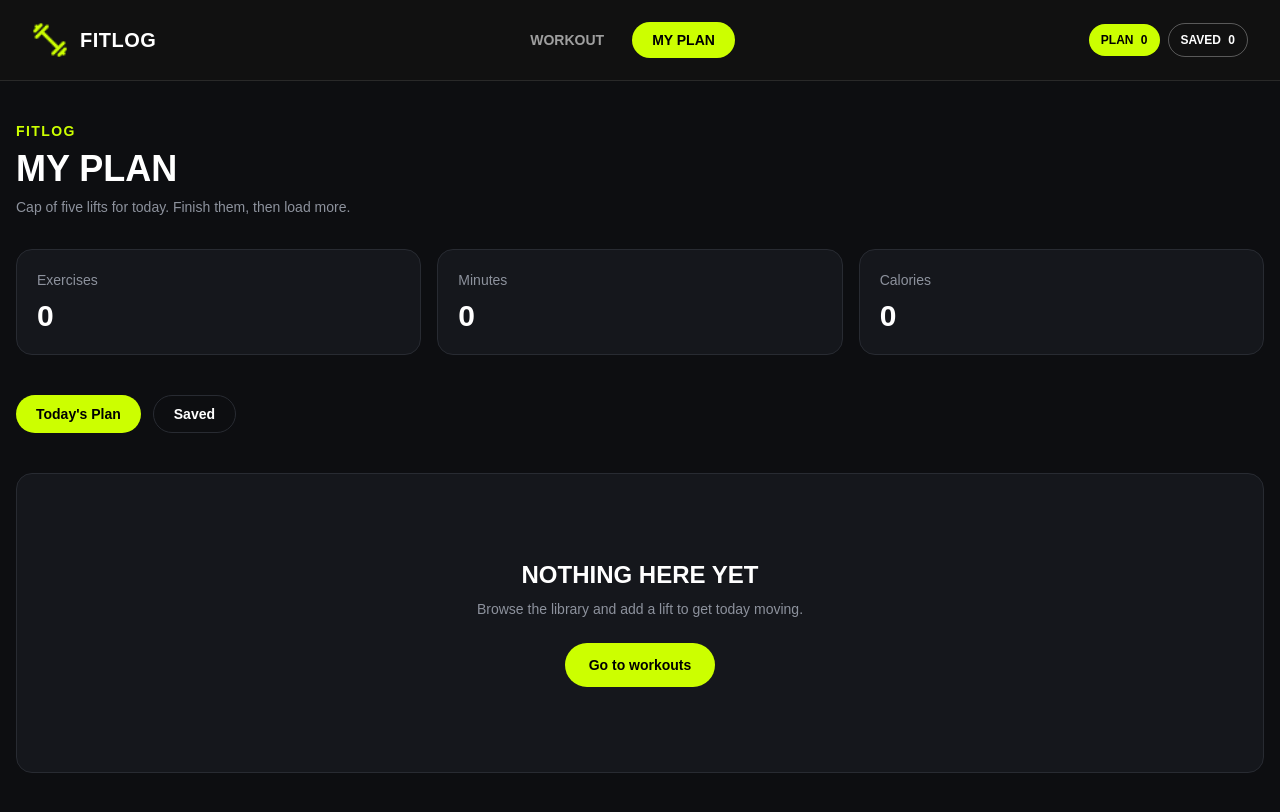
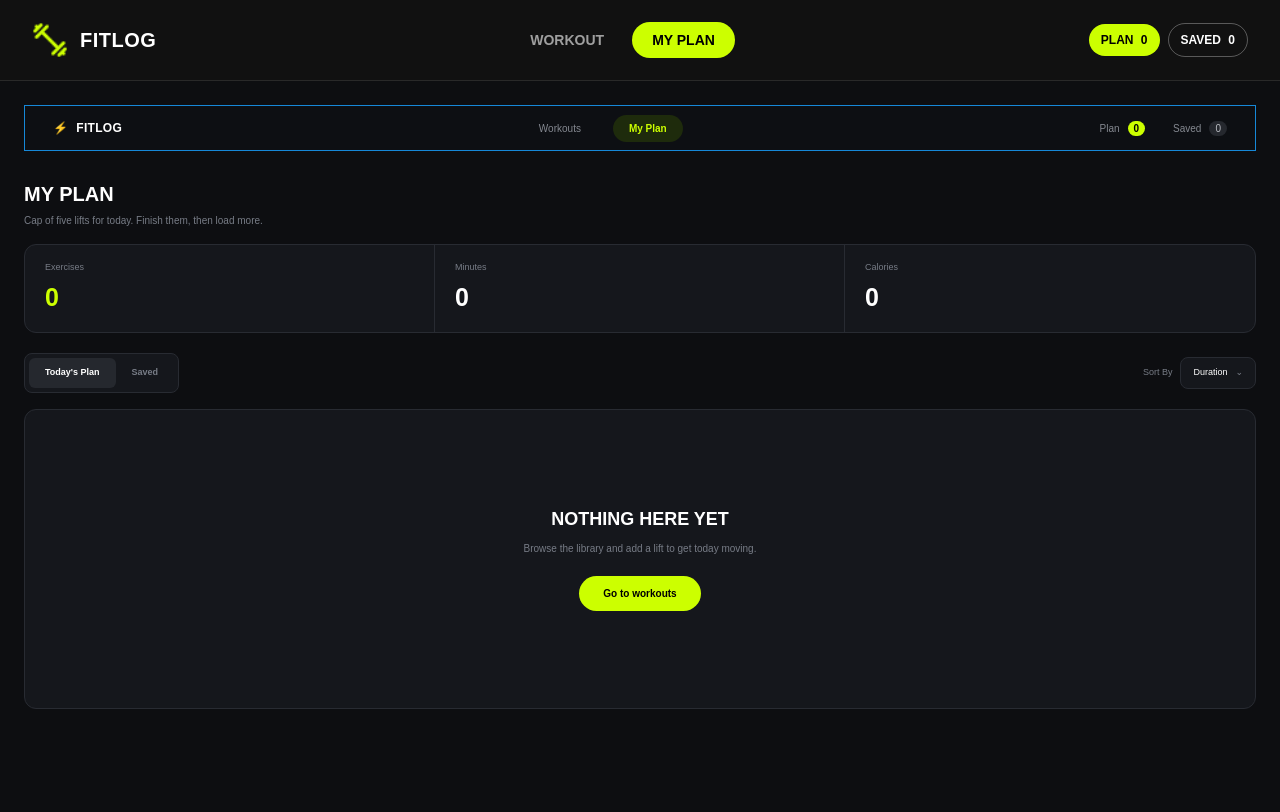
Before and after one commit to shohanurcodes/fit-log, a Next.js app: page /my-plan in a window 1280 px wide. Shown: the top 812 px of the page. Built offline with nearby package versions, Linux system fonts and the light colour scheme.

Commit message:
Add to plan and remove functionality added

```diff
--- /dev/null
+++ b/src/app/components/WorkoutDetails/WorkoutActions.tsx
@@ -0,0 +1,37 @@
+"use client";
+
+import { Bookmark, CalendarPlus } from "lucide-react";
+import { useWorkout } from "@/context/WorkoutContext";
+import { Workout } from "@/types/workout";
+
+interface WorkoutActionsProps {
+  workout: Workout;
+}
+
+const WorkoutActions = ({ workout }: WorkoutActionsProps) => {
+  const { addToPlan, saveWorkout } = useWorkout();
+
+  return (
+    <div className="mt-6 flex flex-wrap gap-3">
+      <button
+        type="button"
+        onClick={() => addToPlan(workout)}
+        className="flex items-center gap-2 rounded-md bg-[#ccff00] px-4 py-2.5 text-xs font-bold text-black transition hover:bg-[#b8e600]"
+      >
+        <CalendarPlus size={14} />
+        Add to today&apos;s plan
+      </button>
+
+      <button
+        type="button"
+        onClick={() => saveWorkout(workout)}
+        className="flex items-center gap-2 rounded-md border border-[#30343c] bg-transparent px-4 py-2.5 text-xs font-medium text-white transition hover:bg-[#181a1f]"
+      >
+        <Bookmark size={14} />
+        Save for later
+      </button>
+    </div>
+  );
+};
+
+export default WorkoutActions;
--- a/src/app/my-plan/page.tsx
+++ b/src/app/my-plan/page.tsx
@@ -1,69 +1,274 @@
+"use client";
+
 import Link from "next/link";
+import Image from "next/image";
+import { useWorkout } from "@/context/WorkoutContext";
 
 const MyPlanPage = () => {
+  const { todayPlan, removeFromPlan } = useWorkout();
+
+  const totalMinutes = todayPlan.reduce(
+    (total, workout) => total + workout.duration,
+    0
+  );
+
+  const totalCalories = todayPlan.reduce(
+    (total, workout) => total + workout.caloriesBurned,
+    0
+  );
+
   return (
-    <main className="min-h-screen bg-[#0d0e11] px-4 py-10 text-white">
-      <div className="mx-auto max-w-7xl">
+    <main className="min-h-screen bg-[#0d0e11] text-white">
+      <div className="mx-auto max-w-[1280px] px-6 py-6">
 
-        <div>
-          <p className="text-sm font-bold tracking-widest text-[#ccff00]">
+        {/* ================= NAVBAR ================= */}
+        <nav className="flex h-[46px] items-center justify-between border border-[#1688d8] bg-[#0d0f13] px-7">
+
+          {/* Logo */}
+          <Link
+            href="/"
+            className="flex items-center gap-2 text-[12px] font-black tracking-wide"
+          >
+            <span className="text-[#ccff00]">⚡</span>
             FITLOG
-          </p>
+          </Link>
 
-          <h1 className="mt-2 text-4xl font-black uppercase">
+          {/* Center Navigation */}
+          <div className="flex items-center gap-8 text-[10px]">
+            <Link
+              href="/"
+              className="text-[#858991] hover:text-white"
+            >
+              Workouts
+            </Link>
+
+            <Link
+              href="/my-plan"
+              className="rounded-full bg-[#1e2b0c] px-4 py-1.5 font-bold text-[#ccff00]"
+            >
+              My Plan
+            </Link>
+          </div>
+
+          {/* Right Navigation */}
+          <div className="flex items-center gap-7 text-[10px]">
+            <Link href="/my-plan" className="text-[#858991]">
+              Plan
+              <span className="ml-2 rounded-full bg-[#ccff00] px-1.5 py-0.5 font-bold text-black">
+                {todayPlan.length}
+              </span>
+            </Link>
+
+            <Link href="/my-plan" className="text-[#858991]">
+              Saved
+              <span className="ml-2 rounded-full bg-[#25282e] px-1.5 py-0.5 text-[#b8bbc1]">
+                0
+              </span>
+            </Link>
+          </div>
+        </nav>
+
+        {/* ================= HEADER ================= */}
+        <section className="mt-7">
+          <h1 className="text-[20px] font-black uppercase">
             MY PLAN
           </h1>
 
-          <p className="mt-2 text-sm text-[#8d929d]">
+          <p className="mt-1 text-[10px] text-[#777c86]">
             Cap of five lifts for today. Finish them, then load more.
+          </p>
+        </section>
+
+        {/* ================= STATS ================= */}
+        <div className="mt-4 overflow-hidden rounded-xl border border-[#282b32] bg-[#15171c]">
+          <div className="grid grid-cols-3">
+
+            {/* Exercises */}
+            <div className="border-r border-[#282b32] px-5 py-4">
+              <p className="text-[9px] text-[#777c86]">
+                Exercises
+              </p>
+
+              <p className="mt-1 text-[25px] font-black text-[#ccff00]">
+                {todayPlan.length}
               </p>
             </div>
 
-        <div className="mt-8 grid grid-cols-1 gap-4 sm:grid-cols-3">
-          <div className="rounded-2xl border border-[#282b32] bg-[#15171c] p-5">
-            <p className="text-sm text-[#8d929d]">Exercises</p>
-            <h2 className="mt-2 text-3xl font-black">0</h2>
+            {/* Minutes */}
+            <div className="border-r border-[#282b32] px-5 py-4">
+              <p className="text-[9px] text-[#777c86]">
+                Minutes
+              </p>
+
+              <p className="mt-1 text-[25px] font-black">
+                {totalMinutes}
+              </p>
             </div>
 
-          <div className="rounded-2xl border border-[#282b32] bg-[#15171c] p-5">
-            <p className="text-sm text-[#8d929d]">Minutes</p>
-            <h2 className="mt-2 text-3xl font-black">0</h2>
+            {/* Calories */}
+            <div className="px-5 py-4">
+              <p className="text-[9px] text-[#777c86]">
+                Calories
+              </p>
+
+              <p className="mt-1 text-[25px] font-black">
+                {totalCalories}
+              </p>
             </div>
 
-          <div className="rounded-2xl border border-[#282b32] bg-[#15171c] p-5">
-            <p className="text-sm text-[#8d929d]">Calories</p>
-            <h2 className="mt-2 text-3xl font-black">0</h2>
           </div>
         </div>
 
-        <div className="mt-10 flex gap-3">
-          <button className="rounded-full bg-[#ccff00] px-5 py-2 text-sm font-bold text-black">
+        {/* ================= TAB + SORT ================= */}
+        <div className="mt-5 flex items-center justify-between">
+
+          {/* Tabs */}
+          <div className="flex rounded-lg border border-[#282b32] bg-[#15171c] p-1">
+
+            <button className="rounded-md bg-[#25282e] px-4 py-2 text-[9px] font-bold text-white">
               Today's Plan
             </button>
 
-          <button className="rounded-full border border-[#282b32] px-5 py-2 text-sm font-bold text-white">
+            <button className="px-4 py-2 text-[9px] font-bold text-[#777c86]">
               Saved
+            </button>
+
+          </div>
+
+          {/* Sort */}
+          <div className="flex items-center gap-2 text-[9px] text-[#777c86]">
+            <span>Sort By</span>
+
+            <button className="rounded-lg border border-[#282b32] bg-[#15171c] px-3 py-2 text-[9px] text-white">
+              Duration
+              <span className="ml-2 text-[#777c86]">⌄</span>
             </button>
           </div>
 
-        <div className="mt-10 flex min-h-[300px] flex-col items-center justify-center rounded-2xl border border-[#282b32] bg-[#15171c] text-center">
-          <h2 className="text-2xl font-black uppercase">
+        </div>
+
+        {/* ================= WORKOUTS ================= */}
+        <div className="mt-4 space-y-3">
+
+          {todayPlan.length === 0 ? (
+
+            /* Empty State */
+            <div className="flex min-h-[300px] flex-col items-center justify-center rounded-xl border border-[#282b32] bg-[#15171c] text-center">
+
+              <h2 className="text-[18px] font-black uppercase">
                 NOTHING HERE YET
               </h2>
 
-          <p className="mt-2 max-w-md text-sm text-[#8d929d]">
+              <p className="mt-2 max-w-md text-[10px] text-[#777c86]">
                 Browse the library and add a lift to get today moving.
               </p>
 
               <Link
                 href="/"
-            className="mt-6 rounded-full bg-[#ccff00] px-6 py-3 text-sm font-black text-black"
+                className="mt-5 rounded-full bg-[#ccff00] px-6 py-2.5 text-[10px] font-black text-black"
               >
                 Go to workouts
               </Link>
+
+            </div>
+
+          ) : (
+
+            /* Workout Cards */
+            todayPlan.map((workout) => (
+
+              <div
+                key={workout.id}
+                className="flex min-h-[72px] items-center gap-4 rounded-xl border border-[#282b32] bg-[#15171c] px-3 py-2.5"
+              >
+
+                {/* Image */}
+                <div className="relative h-[52px] w-[90px] shrink-0 overflow-hidden rounded-lg bg-[#25282e]">
+
+                  {workout.image ? (
+                    <Image
+                      src={workout.image}
+                      alt={workout.name}
+                      fill
+                      className="object-cover"
+                    />
+                  ) : (
+                    <div className="flex h-full items-center justify-center text-[8px] text-[#777c86]">
+                      Image
+                    </div>
+                  )}
+
+                </div>
+
+                {/* Information */}
+                <div className="min-w-0 flex-1">
+
+                  <h3 className="text-[11px] font-black uppercase">
+                    {workout.name}
+                  </h3>
+
+                  <p className="mt-0.5 text-[9px] text-[#777c86]">
+                    {workout.equipment}
+                  </p>
+
+                  <div className="mt-1 flex items-center gap-3 text-[8px] text-[#b3b6bd]">
+
+                    <span>
+                      <span className="text-[#ccff00]">◷</span>{" "}
+                      {workout.duration} min
+                    </span>
+
+                    <span>
+                      <span className="text-[#ccff00]">♨</span>{" "}
+                      {workout.caloriesBurned} kcal
+                    </span>
+
+                    <span>
+                      <span className="text-[#ccff00]">★</span>{" "}
+                      {workout.rating}
+                    </span>
+
                   </div>
 
                 </div>
+
+                {/* Actions */}
+                <div className="flex shrink-0 items-center gap-2">
+
+                  <Link
+                    href={`/workout/${workout.id}`}
+                    className="rounded-full border border-[#30343d] px-4 py-2 text-[8px] font-bold text-white"
+                  >
+                    View Details
+                  </Link>
+
+                  <button
+                    type="button"
+                    className="rounded-full bg-[#ccff00] px-4 py-2 text-[8px] font-black text-black"
+                  >
+                    ✓ Mark as Done
+                  </button>
+
+                  <button onClick={()=> removeFromPlan(workout.id)}
+                    type="button"
+                    className="px-1 text-sm text-[#777c86]"
+                  >
+                    ×
+                  </button>
+
+                </div>
+
+              </div>
+
+            ))
+
+          )}
+
+        </div>
+
+      </div>
+
+
     </main>
   );
 };
--- a/src/app/workout/[id]/page.tsx
+++ b/src/app/workout/[id]/page.tsx
@@ -1,6 +1,6 @@
 import Image from "next/image";
-import { Bookmark, CalendarPlus } from "lucide-react";
 import { getWorkout } from "@/lib/api";
+import WorkoutActions from "@/app/components/WorkoutDetails/WorkoutActions";
 
 interface WorkoutDetailsPageProps {
   params: Promise<{
@@ -124,25 +124,7 @@ const WorkoutDetailsPage = async ({
             </div>
 
             {/* ================= BUTTONS ================= */}
-            <div className="mt-6 flex flex-wrap gap-3">
-
-              <button
-                type="button"
-                className="flex items-center gap-2 rounded-md bg-[#ccff00] px-4 py-2.5 text-xs font-bold text-black transition hover:bg-[#b8e600]"
-              >
-                <CalendarPlus size={14} />
-                Add to today&apos;s plan
-              </button>
-
-              <button
-                type="button"
-                className="flex items-center gap-2 rounded-md border border-[#30343c] bg-transparent px-4 py-2.5 text-xs font-medium text-white transition hover:bg-[#181a1f]"
-              >
-                <Bookmark size={14} />
-                Save for later
-              </button>
-
-            </div>
+            <WorkoutActions workout={workout}/>
 
           </div>
         </div>
```
Lines whose indentation alone changed are shown as unchanged.
